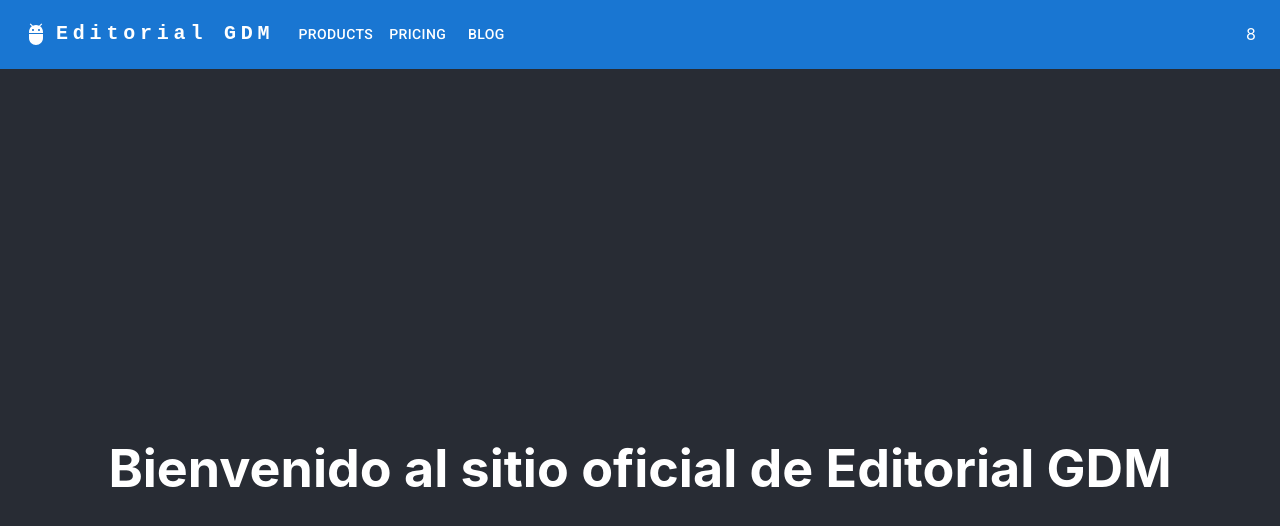
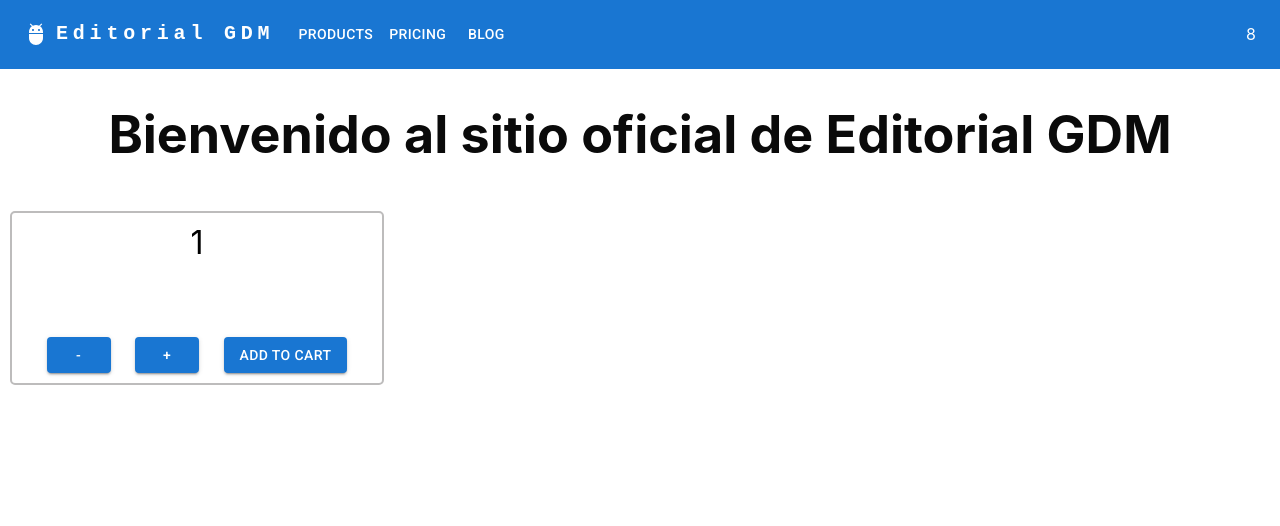
Before and after one commit to GuileSan/EditorialGDM-GuilleHeredia, a React (Create React App) app: page / in a window 1280 px wide. Shown: the top 526 px of the page. Built offline with nearby package versions, Linux system fonts and the light colour scheme.

Commit message:
Se agrego componente ItemCount

```diff
--- a/src/App.css
+++ b/src/App.css
@@ -14,14 +14,14 @@
 }
 
 .App-header {
-  background-color: #282c34;
-  min-height: 100vh;
+  background-color: white;
+  max-height: 25vh;
   display: flex;
   flex-direction: column;
   align-items: center;
   justify-content: center;
   font-size: calc(10px + 2vmin);
-  color: white;
+  color: rgb(10, 10, 10);
 }
 
 .App-link {
--- a/src/App.js
+++ b/src/App.js
@@ -1,16 +1,26 @@
 //@ts-check
 
 import './App.css';
+import ItemCount from './components/itemCount/ItemCount';
 import ItemListContainer from './components/itemsListContainer/ItemListContainer';
 import Navbar from './components/NavBar/Navbar';
 function App() {
+  let initial = 1;
+  let stock = 8;
 
+  function onAdd(valor) {
+    alert("Agregaste" + valor + "productos a tu compra")
+  }
   return (
     <div className="App">
       <Navbar></Navbar>
       <header className="App-header">
         <ItemListContainer greeting="Bienvenido al sitio oficial de Editorial GDM" />
+
       </header>
+      <body>
+         <ItemCount initial ={initial} stock ={stock} onAdd ={onAdd}/>
+      </body>
     </div>
   );
 }
--- /dev/null
+++ b/src/components/itemCount/ItemCount.css
@@ -0,0 +1,21 @@
+.counter {
+    display: flex;
+    flex-direction: column;
+    justify-content: space-between;
+    padding: 10px;
+    margin: 10px;
+    border: 2px solid rgb(189, 188, 188);
+    border-radius: 5px;
+    max-width: 350px;
+    height: 150px;
+
+}
+.cantidad {
+    font-size: 2em;
+}
+.botones {
+    display: flex;
+    flex-direction: row;
+    align-items: flex-end;
+    justify-content: space-evenly;
+}
--- /dev/null
+++ b/src/components/itemCount/ItemCount.jsx
@@ -0,0 +1,32 @@
+import React, { useState} from 'react'
+import Button from '@mui/material/Button';
+import Stack from '@mui/material/Stack';
+import "./ItemCount.css";
+
+export default function ItemCount ({initial, stock, onAdd}) {
+
+    const [count, setCount] = useState(initial);
+
+    function restar() {
+        if(count != 1){
+            setCount(count -1);
+        }
+    }
+    function sumar() {
+        if (count != stock) {
+            setCount(count + 1);
+        }
+    }
+
+  return (
+    <div className="counter">
+        <div className="cantidad">{count}</div>
+        <div className="botones">
+            <div><Button variant="contained" onClick ={() => restar()}>-</Button></div>
+            <div><Button variant="contained" onClick ={() => sumar()}>+</Button></div>
+            <div><Button variant="contained" onClick ={() => onAdd(count)}>Add to Cart</Button></div>
+        </div>
+
+    </div>
+  )
+}
```
